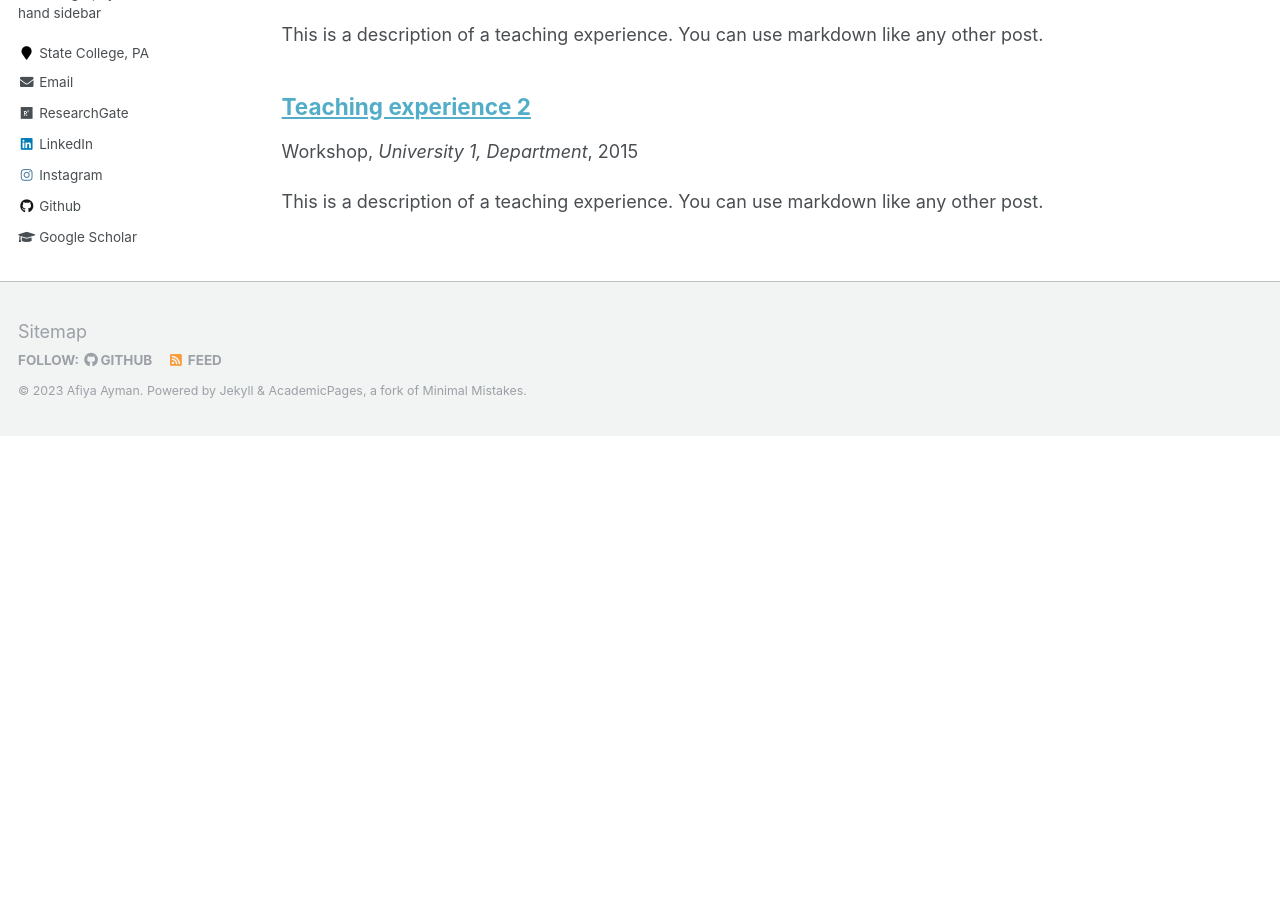
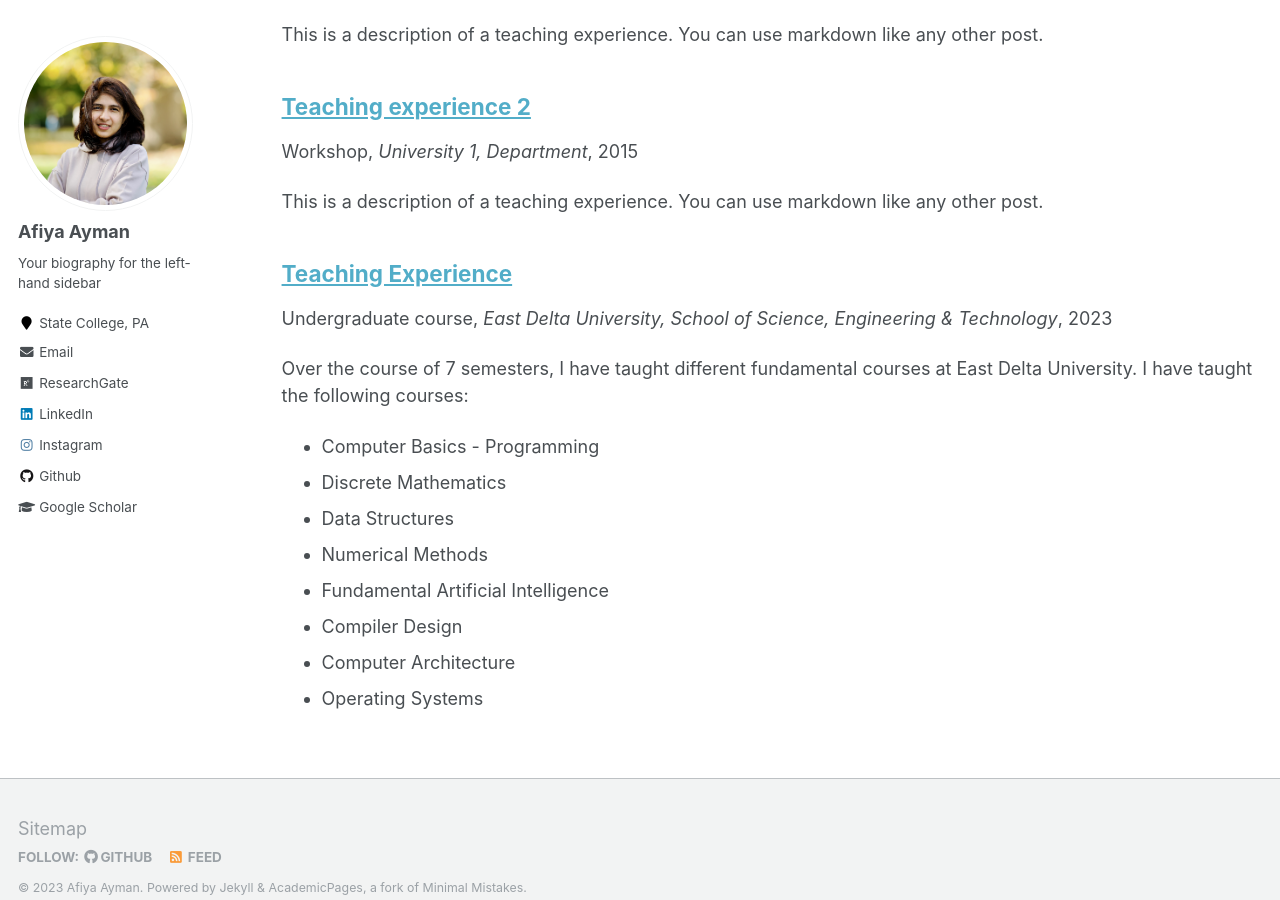
Before and after one commit to AfiyaAyman/AfiyaAyman.github.io, a Jekyll site: the page built from _pages/sitemap.md, in a window 1280 px wide and 900 px high, scrolled down 5803 px. Built offline with Jekyll 4.4.1, drawn with Linux system fonts in a browser that asks for light colours; before the commit the page ends 6239 px from its top, so only the background shows below that.

Commit message:
Updated CV

```diff
--- a/_data/navigation.yml
+++ b/_data/navigation.yml
@@ -8,9 +8,9 @@ main:
 
   - title: "Teaching"
     url: /teaching/
-
-  - title: "Portfolio"
-    url: /portfolio/
+#
+#  - title: "Portfolio"
+#    url: /portfolio/
 
   - title: "Projects"
     url: /projects/
--- a/_pages/cv.md
+++ b/_pages/cv.md
@@ -7,17 +7,17 @@ redirect_from:
   - /resume
 ---
 
-{% include base_path %}
+[//]: # ({% include base_path %} [[PDF]]&#40;https://Amutheezan.com/files/Amutheezan_CV.pdf&#41;)
 
 Education
 ======
 * Ph.D. in **Informatics**
-  * Pennsylvania State University (contd.), 2024 (expected)
+  * [Pennsylvania State University] (https://ist.psu.edu/) (contd.), 2024 (expected)
     * Advisor: [Dr. Aron Laszka](https://aronlaszka.com/)
   * University of Houston, Houston, TX, USA
     * Advisor: [Dr. Aron Laszka](https://aronlaszka.com/)
-* MS in **Computer Science**, University of Houston, 2022
-* BSC in **Computer Science and Engineering**, Chittagong University of Engineering & Technology, Bangladesh 2015
+* MS in **Computer Science**, [University of Houston](https://www.uh.edu/nsm/computer-science/), 2022
+* BSC in **Computer Science and Engineering**, [Chittagong University of Engineering & Technology](https://www.cuet.ac.bd/), Bangladesh 2015
 
 Professional Experience
 ======
@@ -34,6 +34,12 @@ Professional Experience
   * Collected and analyzed data from various sources to conduct different studies (EDA, Topic Modelling, Statistical Analysis)
   * Published research works in peer reviewed conferences and journals
 
+* 2016/09 - 2018/12 - **Lecturer**
+  * [East Delta University](https://www.eastdelta.edu.bd/), Bangladesh
+    * Taught undergraduate courses in Computer Science and Engineering
+    * Designed and delivered different undergrad courses, instructed fundamental programming hands-on courses
+    * Mentored students for their research projects and thesis
+*
 Publications
 ======
   <ul>{% for post in site.publications %}
--- /dev/null
+++ b/_teaching/teaching_at_edu.md
@@ -0,0 +1,20 @@
+---
+title: "Teaching Experience"
+collection: teaching
+type: "Undergraduate course"
+permalink: /teaching/teaching_at_edu
+venue: "East Delta University, School of Science, Engineering & Technology"
+
+[//]: # (date: 2014-01-01)
+location: "Chittagong, Bangladesh"
+---
+
+Over the course of 7 semesters, I have taught different fundamental courses at East Delta University. I have taught the following courses:
+ * Computer Basics - Programming
+ * Discrete Mathematics
+ * Data Structures
+ * Numerical Methods
+ * Fundamental Artificial Intelligence
+ * Compiler Design
+ * Computer Architecture
+ * Operating Systems
```
